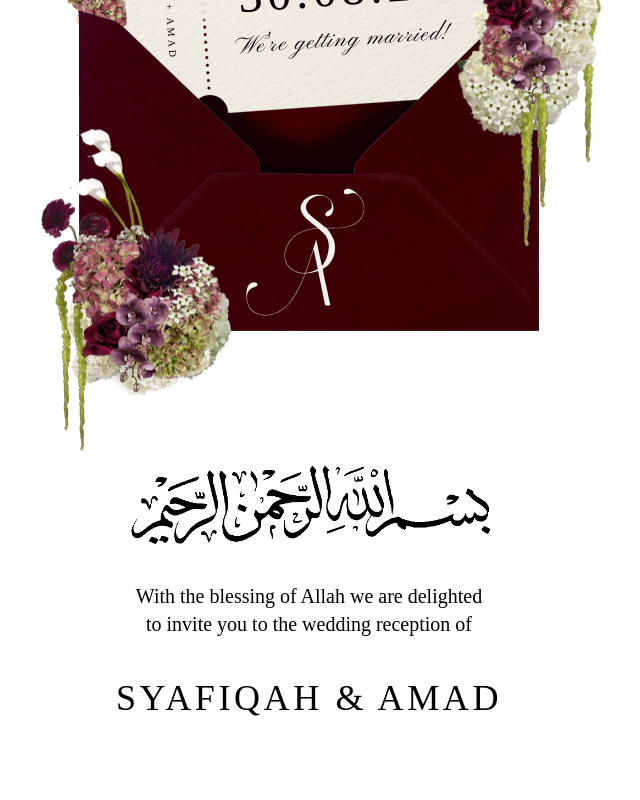
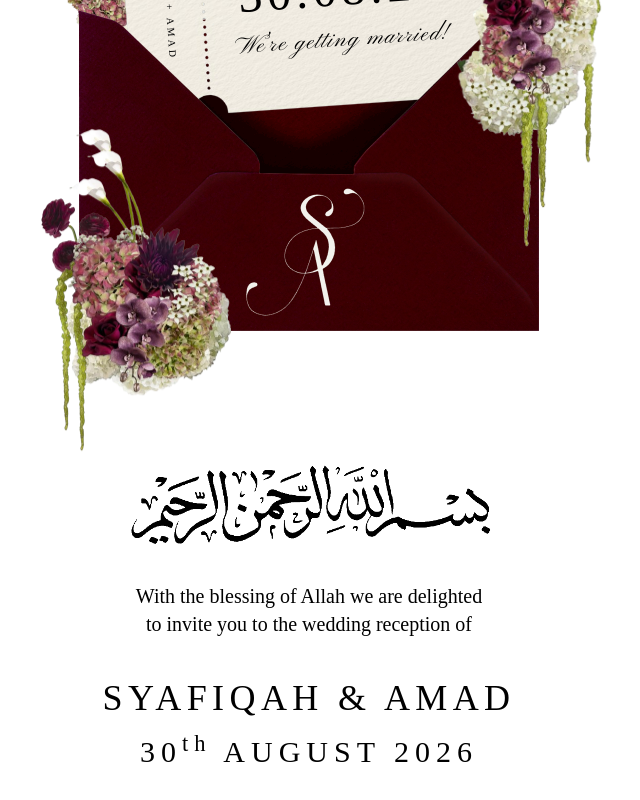
Before and after one commit to amadzai/syamad-wedding-invitation, a React (Vite) app: page /invitation in a window 1280 px wide. Shown: the part 484-1284 px from the top of the page, without its empty margins (331-971 px from the left). Before the commit the page ends 1250 px from the top, so only its background shows below. Built offline with nearby package versions, Linux system fonts and the light colour scheme; a web font is replaced by a local one.

Commit message:
feat: add date text

```diff
--- a/src/pages/Invitation.tsx
+++ b/src/pages/Invitation.tsx
@@ -100,9 +100,13 @@ export function Invitation() {
         to invite you to the wedding reception of
       </p>
 
-      <h1 className="mt-4 text-center font-seasons text-3xl tracking-widest text-black sm:mt-10 sm:text-4xl">
+      <h1 className="mt-4 text-center font-seasons text-3xl tracking-[0.15em] text-black sm:mt-10 sm:text-4xl">
         SYAFIQAH & AMAD
       </h1>
+
+      <p className="mt-3 text-center font-seasons text-2xl tracking-[0.2em] text-black sm:mt-4 sm:text-3xl">
+        30<sup>th</sup> AUGUST 2026
+      </p>
     </main>
   );
 }
```
